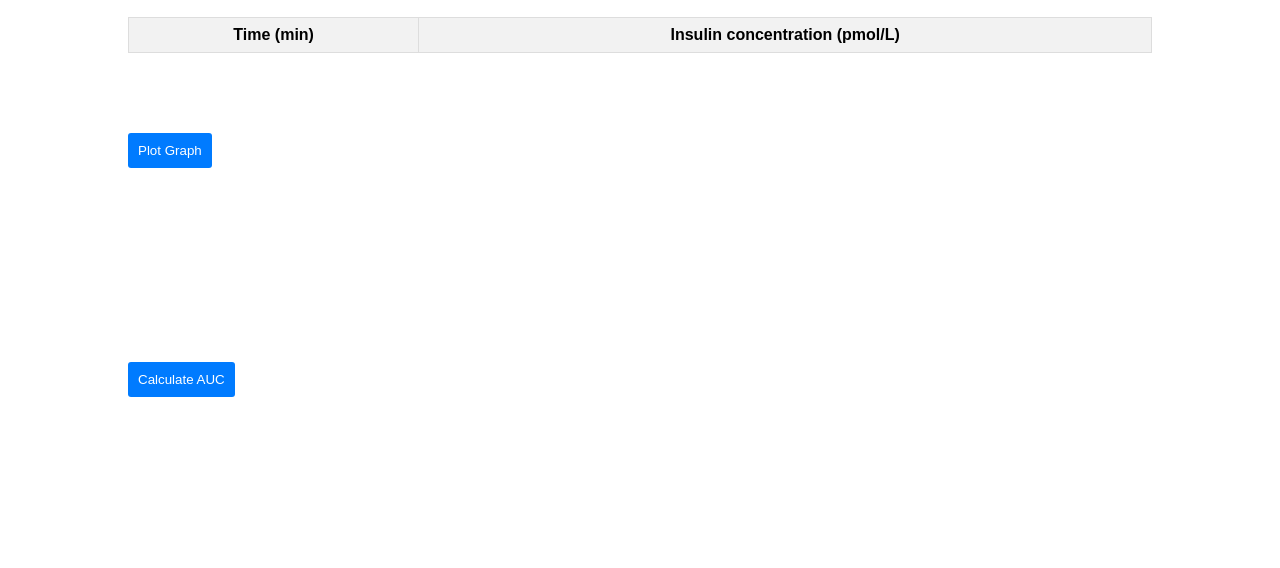
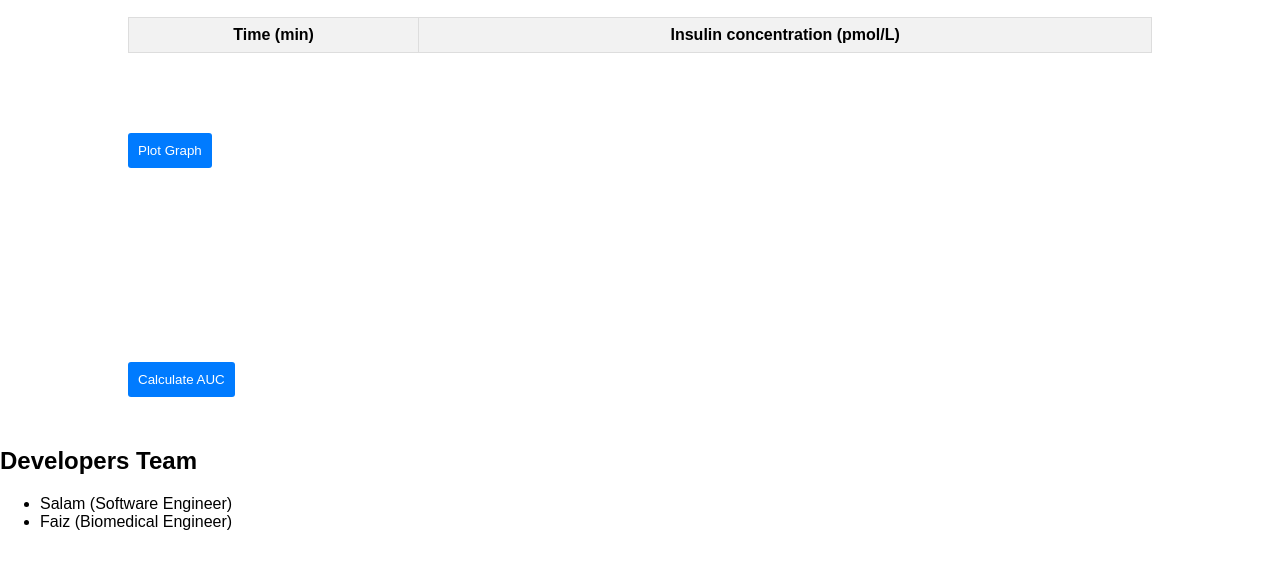
Before and after one commit to salamharis/Insulin-Index-Calculator, a plain HTML site: page index.html in a window 1280 px wide. Shown: the part 136-704 px from the top of the page. Drawn offline with nearby package versions, Linux system fonts and the light colour scheme.

Commit message:
Update index.html

```diff
--- a/index.html
+++ b/index.html
@@ -46,6 +46,15 @@
         <div id="result"></div>
     </div>
 
+    <!-- Developers Team Section -->
+    <div class="developers-team">
+        <h2>Developers Team</h2>
+        <ul>
+            <li>Salam (Software Engineer)</li>
+            <li>Faiz (Biomedical Engineer)</li>
+        </ul>
+    </div>
+
     <script src="script.js"></script>
 </body>
 </html>
```
